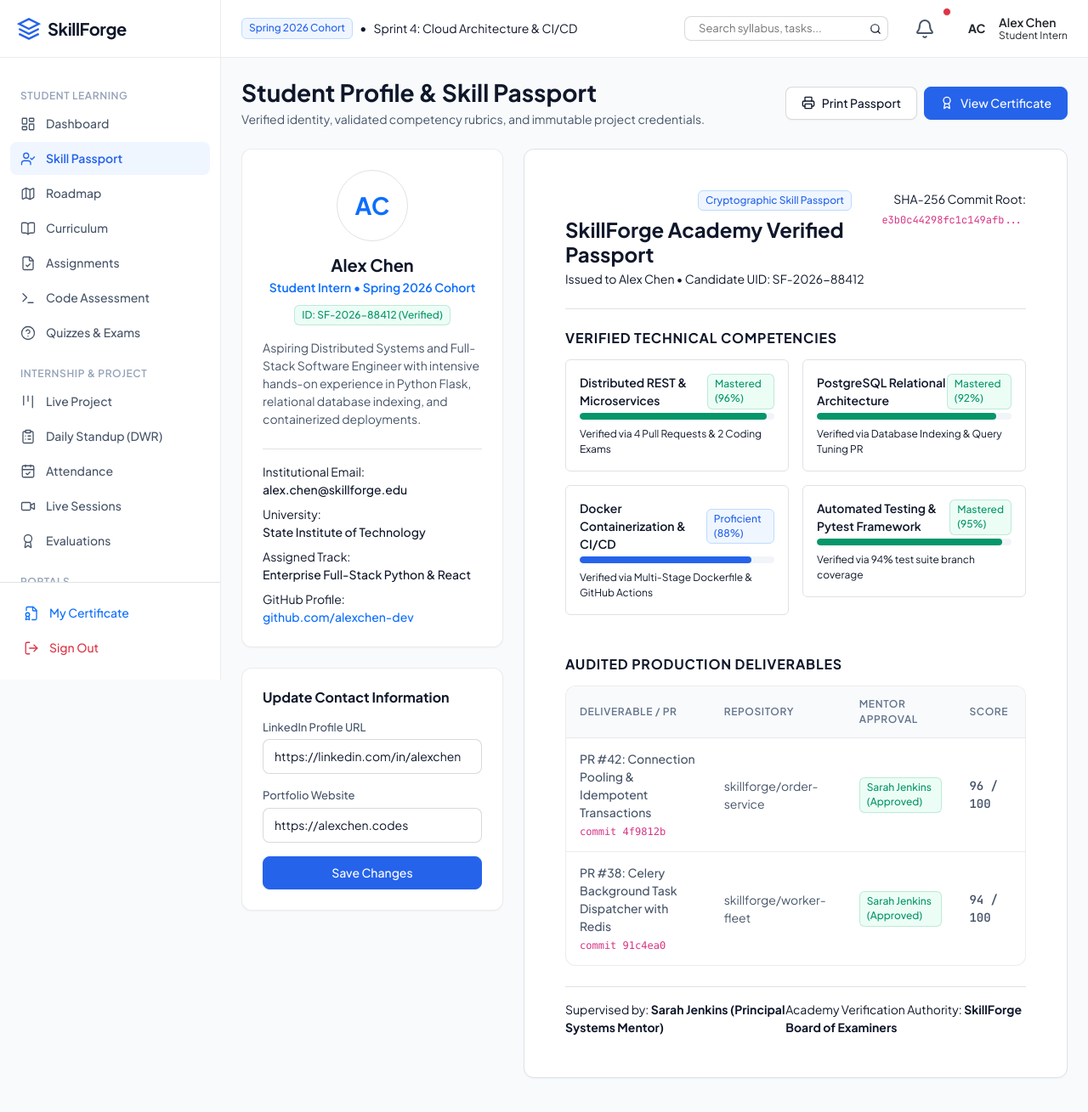
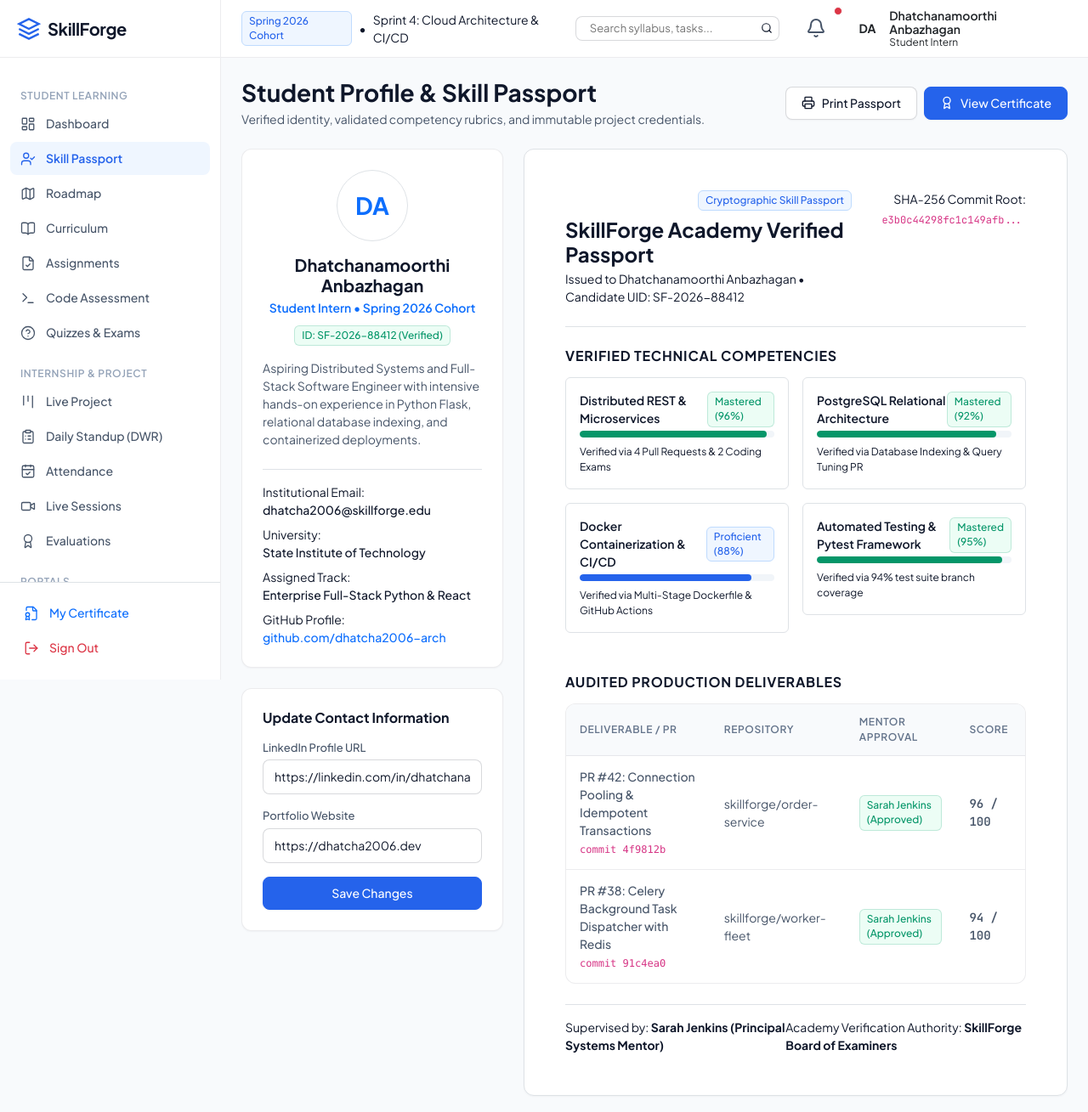
Before and after one commit to dhatcha2006-arch/SHIPINTERNS, a Flask app: page /student/profile in a window 1280 px wide. Shown: the top 1309 px of the page at 85% size. Before the commit the page ends 1270 px from the top, so only its background shows below. Run offline with Flask 3, Linux system fonts and the light colour scheme.

Commit message:
fix(identity): update intern user name and credentials to Dhatchanamoorthi Anbazhagan (dhatcha2006)

```diff
--- a/app.py
+++ b/app.py
@@ -190,8 +190,8 @@ def api_login():
         "token": "sf_token_" + os.urandom(12).hex(),
         "user": {
             "id": 101,
-            "name": "Alex Chen",
-            "email": email or "alex.chen@skillforge.edu",
+            "name": "Dhatchanamoorthi Anbazhagan",
+            "email": email or "dhatcha2006@skillforge.edu",
             "role": role,
             "cohort": "Spring 2026 Full Stack Cohort"
         }
--- a/frontend/templates/auth/forgot_password.html
+++ b/frontend/templates/auth/forgot_password.html
@@ -22,7 +22,7 @@
       <form id="forgotForm" onsubmit="handleReset(event)">
         <div class="mb-4">
           <label class="sf-label" for="resetEmail">Registered Institutional Email</label>
-          <input type="email" id="resetEmail" class="sf-input" required placeholder="alex.chen@skillforge.edu" autocomplete="email">
+          <input type="email" id="resetEmail" class="sf-input" required placeholder="dhatcha2006@skillforge.edu" autocomplete="email">
         </div>
 
         <button type="submit" id="resetBtn" class="btn-sf-primary w-100 py-2 mb-3">
--- a/frontend/templates/auth/login.html
+++ b/frontend/templates/auth/login.html
@@ -33,7 +33,7 @@
       <form id="loginForm" onsubmit="handleLogin(event)">
         <div class="mb-3">
           <label class="sf-label" for="emailInput">Institutional / Work Email</label>
-          <input type="email" id="emailInput" class="sf-input" required placeholder="alex.chen@skillforge.edu" autocomplete="email">
+          <input type="email" id="emailInput" class="sf-input" required placeholder="dhatcha2006@skillforge.edu" autocomplete="email">
         </div>
 
         <div class="mb-3">
@@ -75,7 +75,7 @@
 <script>
 function fillDemo(role) {
   const emailMap = {
-    student: 'alex.chen@skillforge.edu',
+    student: 'dhatcha2006@skillforge.edu',
     mentor: 'sarah.jenkins@mentor.skillforge.edu',
     admin: 'admin@skillforge.edu',
     hr: 'hr.partner@skillforge.edu'
--- a/frontend/templates/auth/register.html
+++ b/frontend/templates/auth/register.html
@@ -22,12 +22,12 @@
       <form id="registerForm" onsubmit="handleRegister(event)">
         <div class="mb-3">
           <label class="sf-label" for="regName">Full Legal Name</label>
-          <input type="text" id="regName" class="sf-input" required placeholder="Alex Chen" autocomplete="name">
+          <input type="text" id="regName" class="sf-input" required placeholder="Dhatchanamoorthi Anbazhagan" autocomplete="name">
         </div>
 
         <div class="mb-3">
           <label class="sf-label" for="regEmail">University or College Email</label>
-          <input type="email" id="regEmail" class="sf-input" required placeholder="alex.chen@university.edu" autocomplete="email">
+          <input type="email" id="regEmail" class="sf-input" required placeholder="dhatcha2006@university.edu" autocomplete="email">
           <div class="text-muted small mt-1" style="font-size: 0.75rem;">Institutional email preferred for academic credits.</div>
         </div>
 
--- a/frontend/templates/certificates/verify.html
+++ b/frontend/templates/certificates/verify.html
@@ -46,7 +46,7 @@
         <div class="col-sm-6">
           <div class="p-3 bg-slate-50 border rounded-2">
             <div class="text-slate-400 small">Certified Candidate:</div>
-            <div class="fs-6 fw-bold text-slate-900">Alex Chen</div>
+            <div class="fs-6 fw-bold text-slate-900">Dhatchanamoorthi Anbazhagan</div>
             <div class="text-slate-500 small">Student UID: SF-2026-88412</div>
           </div>
         </div>
--- a/frontend/templates/certificates/view.html
+++ b/frontend/templates/certificates/view.html
@@ -47,7 +47,7 @@
       <!-- Recipient Body -->
       <div class="text-center my-5">
         <div class="text-slate-500 small mb-2 text-uppercase" style="letter-spacing: 0.05em;">This is to certify that</div>
-        <div class="display-5 fw-bold text-slate-900 mb-2" style="font-family: serif;">Alex Chen</div>
+        <div class="display-5 fw-bold text-slate-900 mb-2" style="font-family: serif;">Dhatchanamoorthi Anbazhagan</div>
         <div class="text-slate-600 max-w-xl mx-auto" style="font-size: 1.05rem; line-height: 1.6;">
           has successfully demonstrated production software engineering competence, completed 140 hours of supervised coursework, passed all in-browser technical assessments, and contributed verified pull requests to enterprise codebases under senior mentor supervision in:
         </div>
--- a/frontend/templates/components/topbar_app.html
+++ b/frontend/templates/components/topbar_app.html
@@ -45,10 +45,10 @@
     <div class="dropdown">
       <button class="btn p-0 border-0 d-flex align-items-center gap-2" id="userMenuDropdown" data-bs-toggle="dropdown" aria-expanded="false">
         <div class="rounded-circle bg-slate-200 text-slate-800 d-flex align-items-center justify-content-center fw-bold" style="width: 36px; height: 36px; font-size: 0.875rem;">
-          AC
+          DA
         </div>
         <div class="d-none d-md-block text-start" style="line-height: 1.2;">
-          <div class="fw-semibold small text-slate-900" id="topbarUserName">Alex Chen</div>
+          <div class="fw-semibold small text-slate-900" id="topbarUserName">Dhatchanamoorthi Anbazhagan</div>
           <div class="text-slate-400 small" style="font-size: 0.75rem;">Student Intern</div>
         </div>
       </button>
--- a/frontend/templates/employee/portal.html
+++ b/frontend/templates/employee/portal.html
@@ -65,7 +65,7 @@
         <tbody>
           <tr>
             <td>
-              <div class="fw-semibold text-slate-900">Alex Chen</div>
+              <div class="fw-semibold text-slate-900">Dhatchanamoorthi Anbazhagan</div>
               <div class="text-slate-400 small">ID: SF-2026-88412 • State Institute of Technology</div>
             </td>
             <td>
@@ -82,7 +82,7 @@
             <td>
               <div class="d-flex gap-1">
                 <a href="{{ url_for('student_profile') }}" class="btn-sf-ghost py-1 px-2 small">Skill Passport</a>
-                <button class="btn-sf-primary btn-sm py-1 px-2 small" onclick="shortlistCandidate('Alex Chen')">Shortlist</button>
+                <button class="btn-sf-primary btn-sm py-1 px-2 small" onclick="shortlistCandidate('Dhatchanamoorthi Anbazhagan')">Shortlist</button>
               </div>
             </td>
           </tr>
--- a/frontend/templates/mentor/allocations.html
+++ b/frontend/templates/mentor/allocations.html
@@ -76,7 +76,7 @@
             <tbody>
               <tr>
                 <td>
-                  <div class="fw-semibold text-slate-900">Alex Chen</div>
+                  <div class="fw-semibold text-slate-900">Dhatchanamoorthi Anbazhagan</div>
                   <div class="text-slate-400 small">ID: SF-2026-88412</div>
                 </td>
                 <td>
--- a/frontend/templates/mentor/dashboard.html
+++ b/frontend/templates/mentor/dashboard.html
@@ -108,7 +108,7 @@
             <tbody>
               <tr>
                 <td>
-                  <div class="fw-semibold text-slate-900">Alex Chen (SF-2026-88412)</div>
+                  <div class="fw-semibold text-slate-900">Dhatchanamoorthi Anbazhagan (SF-2026-88412)</div>
                   <div class="text-slate-400 small">feat/pg-connection-pooling • commit 4f9812b</div>
                 </td>
                 <td>
@@ -154,10 +154,10 @@
         <div class="p-2 border rounded-2 d-flex align-items-center justify-content-between">
           <div class="d-flex align-items-center gap-2">
             <div class="rounded-circle bg-slate-200 text-slate-800 d-flex align-items-center justify-content-center fw-bold small" style="width: 32px; height: 32px;">
-              AC
+              DA
             </div>
             <div>
-              <div class="fw-semibold text-slate-900 small">Alex Chen</div>
+              <div class="fw-semibold text-slate-900 small">Dhatchanamoorthi Anbazhagan</div>
               <div class="text-slate-400 small" style="font-size: 0.75rem;">Sprint 4 Progress: 78%</div>
             </div>
           </div>
--- a/frontend/templates/projects/tasks.html
+++ b/frontend/templates/projects/tasks.html
@@ -61,7 +61,7 @@
       <p class="text-slate-500 small mb-3" style="font-size: 0.75rem;">Implement idempotent retries and dead-letter queue routing.</p>
       <div class="d-flex justify-content-between align-items-center pt-2 border-top">
         <div class="rounded-circle bg-primary-100 text-primary d-flex align-items-center justify-content-center fw-bold small" style="width: 24px; height: 24px; font-size: 0.65rem;">
-          AC
+          DA
         </div>
         <button class="btn btn-xs btn-outline-warning py-0 px-1 small" onclick="moveTask(this, 'review')">Submit PR &rarr;</button>
       </div>
@@ -84,7 +84,7 @@
       <p class="text-slate-500 small mb-3" style="font-size: 0.75rem;">Under review by Mentor Sarah Jenkins. All CI tests passing.</p>
       <div class="d-flex justify-content-between align-items-center pt-2 border-top">
         <div class="rounded-circle bg-primary-100 text-primary d-flex align-items-center justify-content-center fw-bold small" style="width: 24px; height: 24px; font-size: 0.65rem;">
-          AC
+          DA
         </div>
         <span class="text-warning small fw-medium" style="font-size: 0.7rem;">Reviewing</span>
       </div>
--- a/frontend/templates/projects/zoom_meet.html
+++ b/frontend/templates/projects/zoom_meet.html
@@ -35,8 +35,8 @@
         <!-- Floating Intern Video Thumbnails -->
         <div class="position-absolute top-0 end-0 p-3 d-flex flex-column gap-2">
           <div class="bg-slate-900 p-2 rounded border border-slate-800 text-white small d-flex align-items-center gap-2" style="width: 140px;">
-            <div class="rounded-circle bg-slate-700 text-white d-flex align-items-center justify-content-center fw-bold" style="width: 22px; height: 22px; font-size: 10px;">AC</div>
-            <span style="font-size: 11px;">Alex Chen (You)</span>
+            <div class="rounded-circle bg-slate-700 text-white d-flex align-items-center justify-content-center fw-bold" style="width: 22px; height: 22px; font-size: 10px;">DA</div>
+            <span style="font-size: 11px;">Dhatchanamoorthi (You)</span>
           </div>
           <div class="bg-slate-900 p-2 rounded border border-slate-800 text-white small d-flex align-items-center gap-2" style="width: 140px;">
             <div class="rounded-circle bg-slate-700 text-white d-flex align-items-center justify-content-center fw-bold" style="width: 22px; height: 22px; font-size: 10px;">MV</div>
@@ -105,7 +105,7 @@
       <h3 class="h6 fw-bold text-slate-900 mb-3">Meeting Chat</h3>
       <div class="p-2 bg-slate-50 border rounded-2 mb-3 small text-slate-700" style="height: 140px; overflow-y: auto;">
         <div class="mb-2"><strong>Sarah:</strong> Please pull the latest migration file before running the test suite.</div>
-        <div><strong>Alex:</strong> PR updated with the connection timeout flag!</div>
+        <div><strong>Dhatchanamoorthi:</strong> PR updated with the connection timeout flag!</div>
       </div>
       <div class="d-flex gap-2">
         <input type="text" class="sf-input py-1" placeholder="Type a message..." id="chatInput">
--- a/frontend/templates/student/apply.html
+++ b/frontend/templates/student/apply.html
@@ -41,11 +41,11 @@
       <div class="row g-3 mb-4">
         <div class="col-sm-6">
           <label class="sf-label">Full Name</label>
-          <input type="text" class="sf-input" value="Alex Chen" required>
+          <input type="text" class="sf-input" value="Dhatchanamoorthi Anbazhagan" required>
         </div>
         <div class="col-sm-6">
           <label class="sf-label">Email Address</label>
-          <input type="email" class="sf-input" value="alex.chen@skillforge.edu" required>
+          <input type="email" class="sf-input" value="dhatcha2006@skillforge.edu" required>
         </div>
         <div class="col-sm-8">
           <label class="sf-label">College / University Name</label>
@@ -75,7 +75,7 @@
         </div>
         <div class="col-sm-6">
           <label class="sf-label">GitHub Profile or Repository URL</label>
-          <input type="url" class="sf-input" placeholder="https://github.com/your-handle" value="https://github.com/alexchen-dev" required>
+          <input type="url" class="sf-input" placeholder="https://github.com/your-handle" value="https://github.com/dhatcha2006-arch" required>
         </div>
         <div class="col-12">
           <label class="sf-label">Primary Programming Languages & Frameworks</label>
--- a/frontend/templates/student/dashboard.html
+++ b/frontend/templates/student/dashboard.html
@@ -192,7 +192,7 @@
         </div>
       </div>
       <blockquote class="p-3 bg-slate-50 border rounded text-slate-700 small mb-3 fst-italic">
-        "Alex's PR on database connection pooling was clean and followed clean code conventions. Excellent isolation of the query layer."
+        "Dhatchanamoorthi's PR on database connection pooling was clean and followed clean code conventions. Excellent isolation of the query layer."
       </blockquote>
       <a href="{{ url_for('student_evaluations') }}" class="text-primary small fw-medium">View Full Feedback & Evaluation History &rarr;</a>
     </div>
--- a/frontend/templates/student/evaluations.html
+++ b/frontend/templates/student/evaluations.html
@@ -95,7 +95,7 @@
       <!-- Qualitative Feedback Quote -->
       <div class="p-3 bg-slate-50 border rounded-2 small text-slate-700 mb-3">
         <div class="fw-semibold text-slate-900 mb-1">Mentor Evaluation Notes:</div>
-        "Alex demonstrated exceptional mastery of SQLAlchemy connection pooling lifecycle. The test suite accurately reproduces socket disconnect recovery without leaked file descriptors. Approved for merge."
+        "Dhatchanamoorthi demonstrated exceptional mastery of SQLAlchemy connection pooling lifecycle. The test suite accurately reproduces socket disconnect recovery without leaked file descriptors. Approved for merge."
       </div>
       <div class="d-flex justify-content-between text-slate-400 small" style="font-size: 0.75rem;">
         <span>Evaluated by: Sarah Jenkins • March 30, 2026</span>
--- a/frontend/templates/student/profile.html
+++ b/frontend/templates/student/profile.html
@@ -25,9 +25,9 @@
   <div class="col-lg-4">
     <div class="sf-card p-4 text-center mb-4">
       <div class="rounded-circle bg-primary-50 text-primary border border-primary-200 d-inline-flex align-items-center justify-content-center fw-bold fs-3 mb-3 mx-auto" style="width: 84px; height: 84px;">
-        AC
+        DA
       </div>
-      <h2 class="h5 fw-bold text-slate-900 mb-1">Alex Chen</h2>
+      <h2 class="h5 fw-bold text-slate-900 mb-1">Dhatchanamoorthi Anbazhagan</h2>
       <div class="text-primary small fw-semibold mb-2">Student Intern • Spring 2026 Cohort</div>
       <div class="sf-badge sf-badge-success mb-3">ID: SF-2026-88412 (Verified)</div>
 
@@ -38,7 +38,7 @@
       <div class="text-start border-top pt-3">
         <div class="mb-2 small">
           <span class="text-slate-400">Institutional Email:</span><br>
-          <span class="text-slate-800 fw-medium">alex.chen@skillforge.edu</span>
+          <span class="text-slate-800 fw-medium">dhatcha2006@skillforge.edu</span>
         </div>
         <div class="mb-2 small">
           <span class="text-slate-400">University:</span><br>
@@ -50,7 +50,7 @@
         </div>
         <div class="mb-0 small">
           <span class="text-slate-400">GitHub Profile:</span><br>
-          <a href="https://github.com/alexchen-dev" target="_blank" class="text-primary fw-medium">github.com/alexchen-dev</a>
+          <a href="https://github.com/dhatcha2006-arch" target="_blank" class="text-primary fw-medium">github.com/dhatcha2006-arch</a>
         </div>
       </div>
     </div>
@@ -61,11 +61,11 @@
       <form onsubmit="handleProfileUpdate(event)">
         <div class="mb-3">
           <label class="sf-label">LinkedIn Profile URL</label>
-          <input type="url" class="sf-input" value="https://linkedin.com/in/alexchen" required>
+          <input type="url" class="sf-input" value="https://linkedin.com/in/dhatchanamoorthi" required>
         </div>
         <div class="mb-3">
           <label class="sf-label">Portfolio Website</label>
-          <input type="url" class="sf-input" value="https://alexchen.codes">
+          <input type="url" class="sf-input" value="https://dhatcha2006.dev">
         </div>
         <button type="submit" class="btn-sf-primary btn-sm w-100">Save Changes</button>
       </form>
@@ -83,7 +83,7 @@
             <span class="sf-badge sf-badge-primary">Cryptographic Skill Passport</span>
           </div>
           <h2 class="h4 fw-bold text-slate-900 mb-1">SkillForge Academy Verified Passport</h2>
-          <div class="text-slate-500 small">Issued to Alex Chen • Candidate UID: SF-2026-88412</div>
+          <div class="text-slate-500 small">Issued to Dhatchanamoorthi Anbazhagan • Candidate UID: SF-2026-88412</div>
         </div>
         <div class="text-sm-end">
           <div class="text-slate-400 small">SHA-256 Commit Root:</div>
```
Also changed, not shown: frontend/templates/mentor/feedback.html (+5 -5 lines), frontend/tests/test_routes.py (+1 -1 lines).
